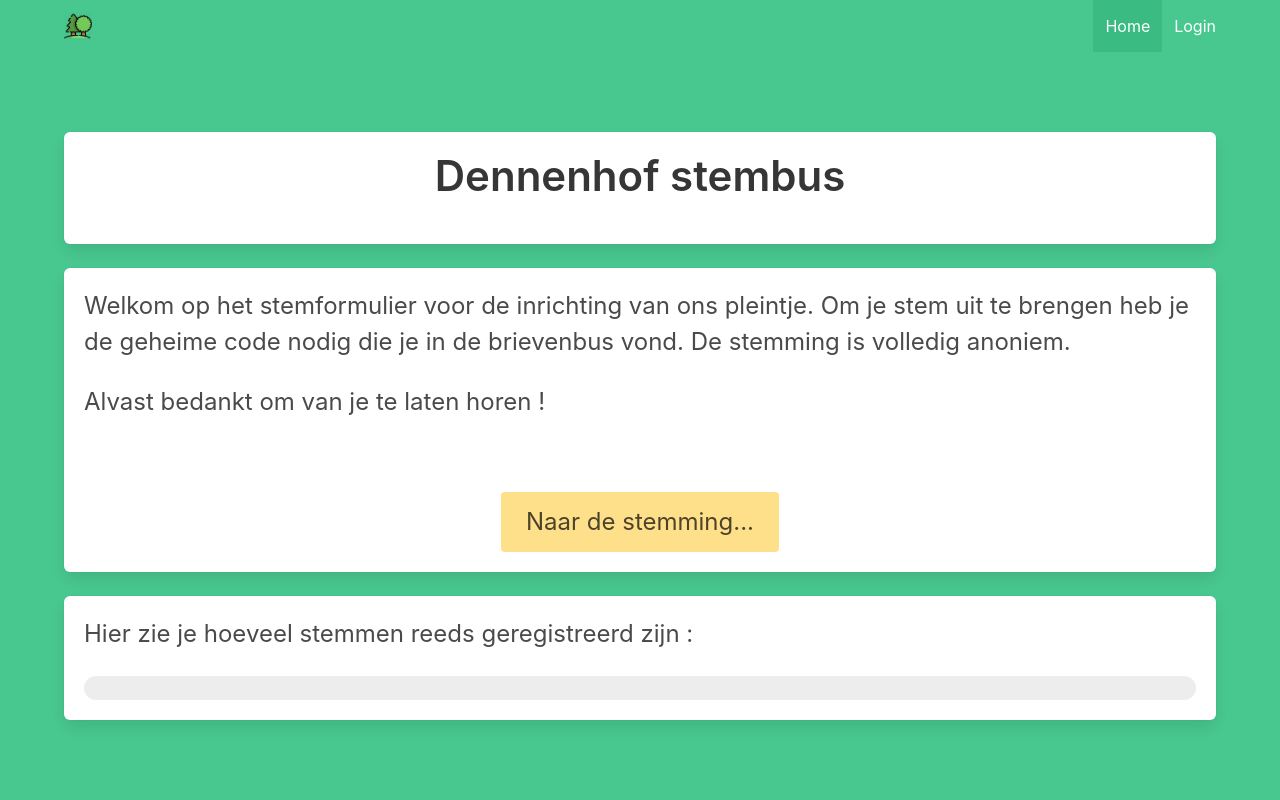
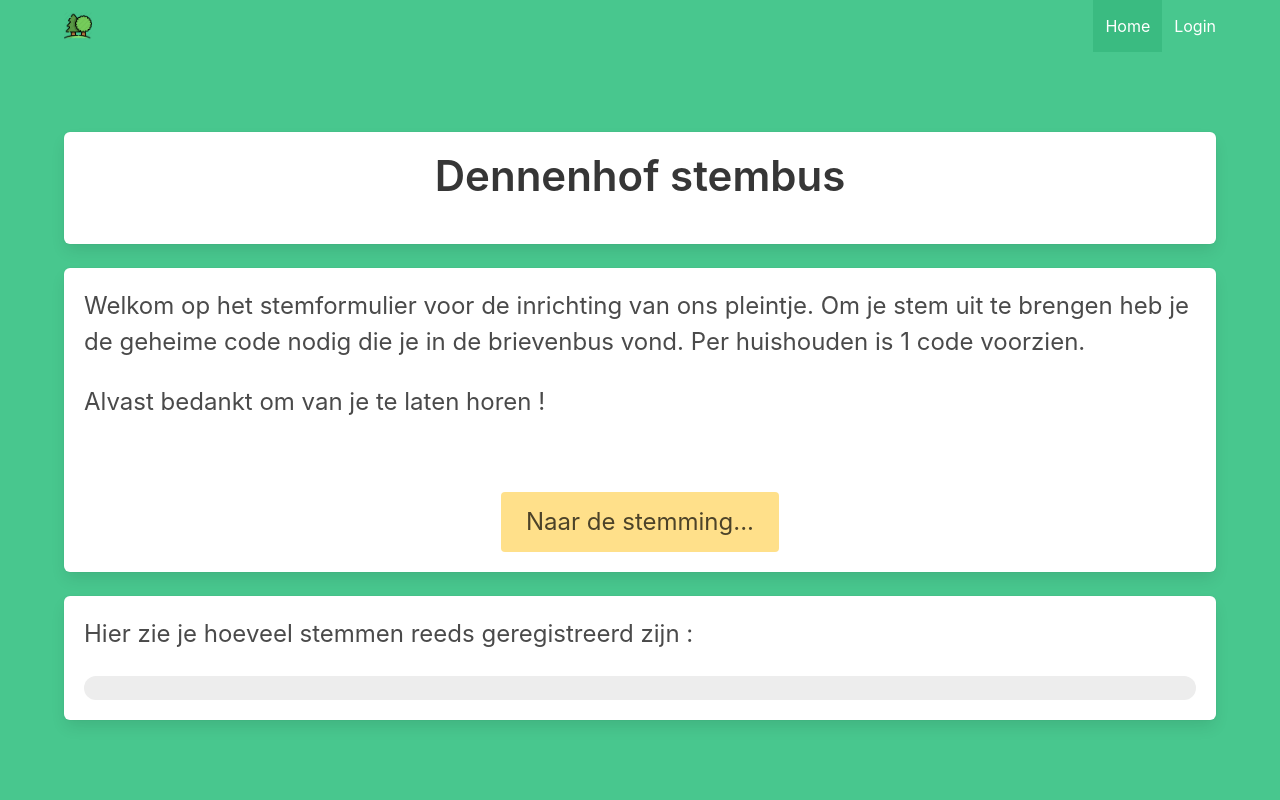
Before and after one commit to binomaiheu/poll-app, a Flask app: page / in a window 1280 px wide. Run offline with Flask 2, Linux system fonts and the light colour scheme.

Commit message:
removed anonymous part

```diff
--- a/poll/templates/index.html
+++ b/poll/templates/index.html
@@ -8,8 +8,8 @@
 <div class="box">
   <div class="content is-large">
     <p style="text-align: left;">Welkom op het stemformulier voor de inrichting van ons pleintje.
-      Om je stem uit te brengen heb je de geheime code nodig die je in de brievenbus vond.
-      De stemming is volledig anoniem.</p>
+      Om je stem uit te brengen heb je de geheime code nodig die je in de brievenbus vond. Per
+      huishouden is 1 code voorzien.</p>
 
       <p style="text-align: left;">Alvast bedankt om van je te laten horen !</p>
     </p>
```
